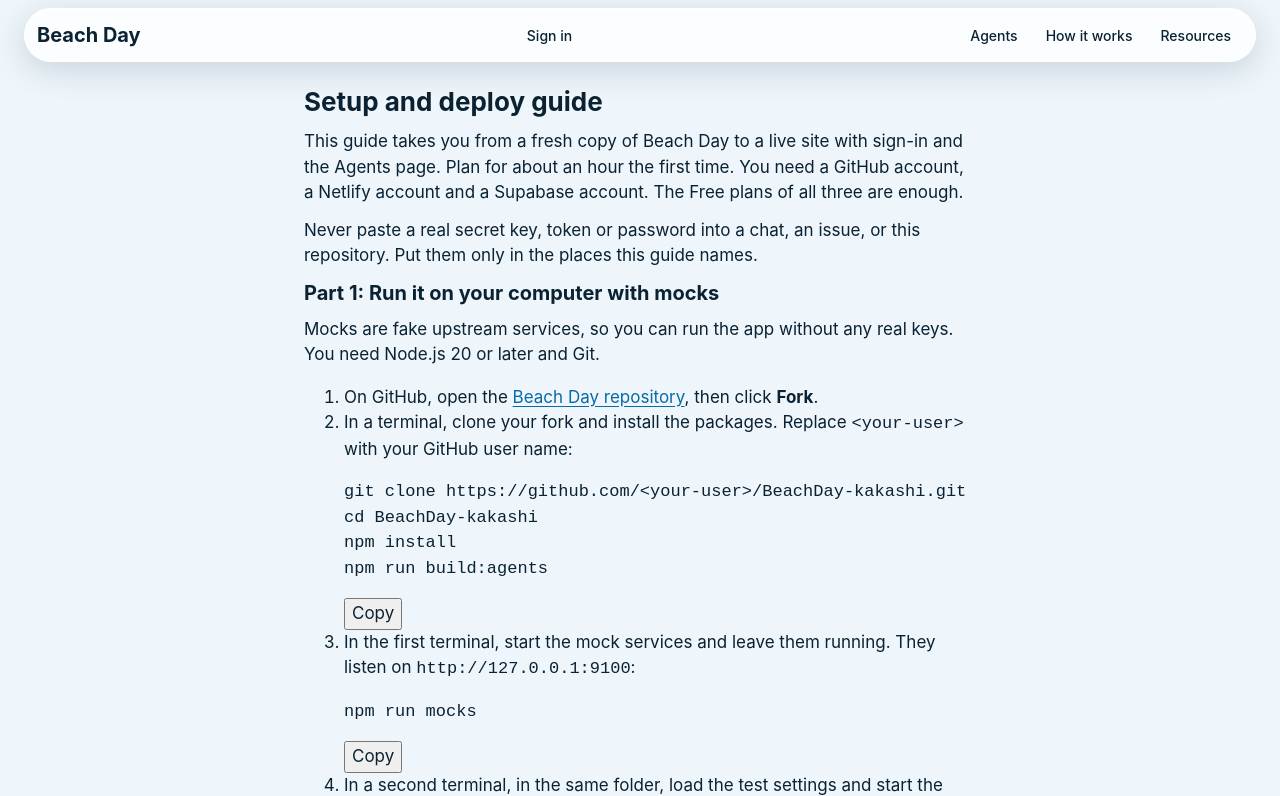
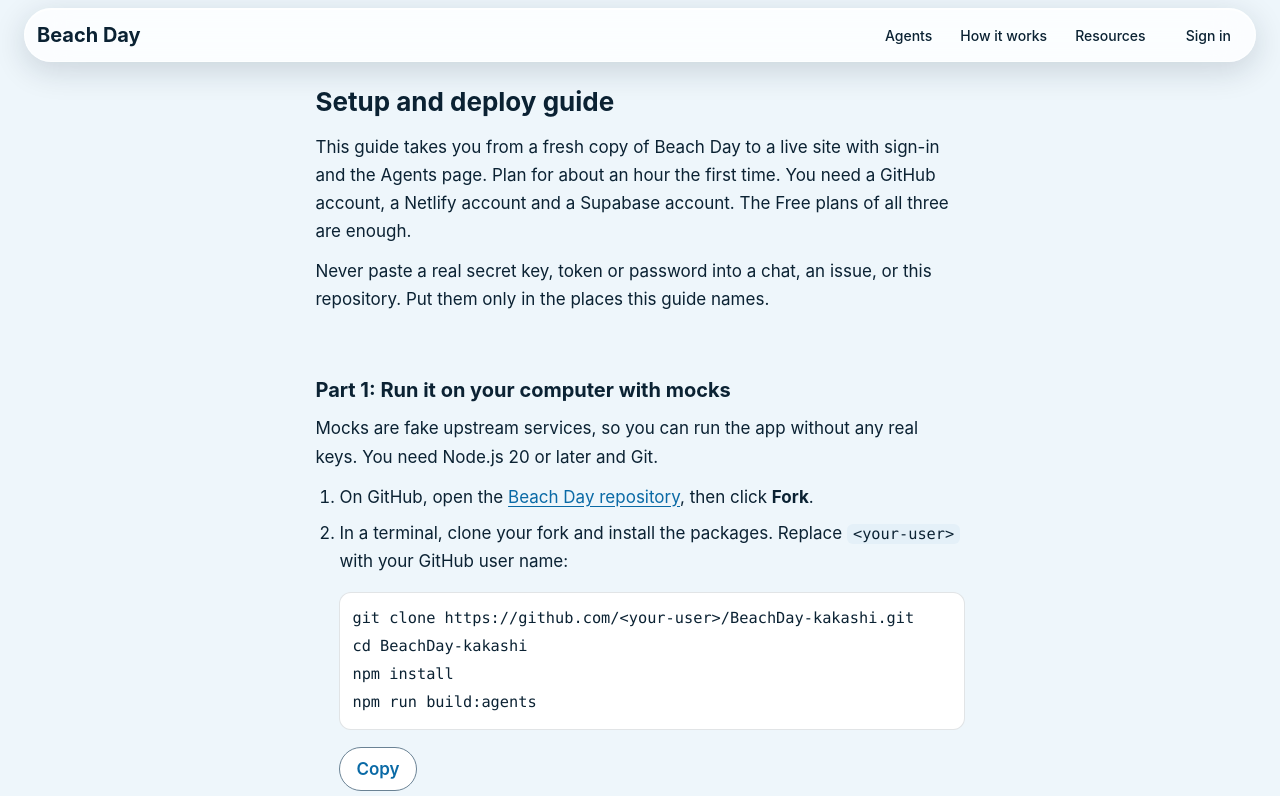
Before and after one commit to atilus2020-design/BeachDay-kakashi, a website built with Vite: page guide/index.html in a window 1280 px wide. Shown: the top 796 px of the page. Built offline with nearby package versions, Linux system fonts and the light colour scheme.

Commit message:
WIP: visual review CSS fixes
Co-Authored-By: Claude Opus 5.5 <noreply@anthropic.com>
Claude-Session: https://claude.ai/code/session_011NYXBUMTFnE59bQxFvYBYZ

```diff
--- a/src/styles/base.css
+++ b/src/styles/base.css
@@ -41,6 +41,13 @@ button, input, select, textarea { font: inherit; color: inherit; }
 }
 .site-header__brand { font: 700 var(--text-l)/1 var(--font-round); color: var(--text); text-decoration: none; display: inline-flex; align-items: center; min-height: var(--tap); }
 .site-nav { display: flex; flex-wrap: wrap; gap: var(--space-1); margin-left: auto; }
+/* Account nav sits at the trailing edge of the brand row; main links wrap to a second row on phones. */
+.site-nav[aria-label="Account"] { order: 2; margin-left: auto; }
+.site-nav:not([aria-label="Account"]) { order: 3; flex: 1 0 100%; margin-left: 0; }
+@media (min-width: 640px) {
+  .site-nav:not([aria-label="Account"]) { order: 2; flex: 0 1 auto; margin-left: auto; }
+  .site-nav[aria-label="Account"] { order: 3; margin-left: 0; }
+}
 .site-nav a { display: inline-flex; align-items: center; min-height: var(--tap); padding: 0 var(--space-3); border-radius: var(--radius-pill);
   color: var(--text); text-decoration: none; font-weight: 500; font-size: var(--text-s); }
 .site-nav a:hover { background: var(--line-soft); }
@@ -212,19 +219,23 @@ dialog.dialog::backdrop { background: var(--scrim); }
 @keyframes bd-rise { from { transform: translateY(24px); opacity: 0; } }
 
 /* ---------- long-form content (How it works / Resources / Guide) ---------- */
-.prose { max-width: 65ch; line-height: 1.65; }
-.prose h1 { font-size: var(--text-xl); margin-bottom: var(--space-4); }
-.prose h2 { font-size: var(--text-l); margin: var(--space-8) 0 var(--space-3); }
-.prose h3 { margin: var(--space-6) 0 var(--space-2); }
-.prose ul, .prose ol { padding-left: var(--space-6); margin: 0 0 var(--space-4); }
-.prose li { margin-bottom: var(--space-2); }
-.prose a { overflow-wrap: anywhere; }
-.prose code { font-family: var(--font-mono); font-size: 0.9em; background: var(--surface-2); padding: 1px 6px; border-radius: 6px; overflow-wrap: anywhere; }
-.prose pre { overflow-x: auto; max-width: 100%; background: var(--surface); border: 1px solid var(--line-soft); border-radius: var(--radius-s); padding: var(--space-3); }
-.prose pre code { background: none; padding: 0; overflow-wrap: normal; }
-.prose blockquote, .callout { margin: 0 0 var(--space-4); padding: var(--space-3) var(--space-4); background: var(--banner-info-bg); border-radius: var(--radius-s); border-left: 4px solid var(--accent); }
-.prose table { display: block; max-width: 100%; overflow-x: auto; border-collapse: collapse; }
-.prose th, .prose td { border: 1px solid var(--line-soft); padding: var(--space-2) var(--space-3); text-align: left; }
+.prose, .content { max-width: 65ch; line-height: 1.65; }
+.prose h1, .content h1 { font-size: var(--text-xl); margin-bottom: var(--space-4); }
+.prose h2, .content h2 { font-size: var(--text-l); margin: var(--space-8) 0 var(--space-3); }
+.prose h3, .content h3 { margin: var(--space-6) 0 var(--space-2); }
+.prose ul, .content ul, .prose ol, .content ol { padding-left: var(--space-6); margin: 0 0 var(--space-4); }
+.prose li, .content li { margin-bottom: var(--space-2); }
+.prose a, .content a { overflow-wrap: anywhere; }
+.prose code, .content code { font-family: var(--font-mono); font-size: 0.9em; background: var(--surface-2); padding: 1px 6px; border-radius: 6px; overflow-wrap: anywhere; }
+.prose pre, .content pre { overflow-x: auto; max-width: 100%; background: var(--surface); border: 1px solid var(--line-soft); border-radius: var(--radius-s); padding: var(--space-3); }
+.prose pre code, .content pre code { background: none; padding: 0; overflow-wrap: normal; }
+.prose blockquote, .content blockquote, .callout { margin: 0 0 var(--space-4); padding: var(--space-3) var(--space-4); background: var(--banner-info-bg); border-radius: var(--radius-s); border-left: 4px solid var(--accent); }
+.prose table, .content table { display: block; max-width: 100%; overflow-x: auto; border-collapse: collapse; }
+.prose th, .content th, .prose td, .content td { border: 1px solid var(--line-soft); padding: var(--space-2) var(--space-3); text-align: left; }
+/* guide: copy buttons under code blocks, 44px targets */
+.content pre + button, .content [data-testid="guide-copy-button"] { display: inline-flex; align-items: center; justify-content: center; min-height: var(--tap); min-width: var(--tap);
+  padding: 0 var(--space-4); border-radius: var(--radius-pill); border: 1px solid var(--line); background: var(--surface); color: var(--accent); font-weight: 600; cursor: pointer; }
+.copy-status { color: var(--text-2); font-size: var(--text-s); min-height: 1.5em; margin: 0; }
 .link-list { list-style: none; margin: 0 0 var(--space-4); padding: 0; }
 .link-list li a { display: flex; align-items: center; min-height: var(--tap); }
 /* hourly list reuses .link-list but holds plain text rows */
```
Also changed, not shown: docs/ux/visual.md (+4 -2 lines), tests/e2e/home.spec.ts (+1 -1 lines), tests/e2e/login.spec.ts (+2 -2 lines), tests/e2e/offline-sw.spec.ts (+1 -1 lines).
